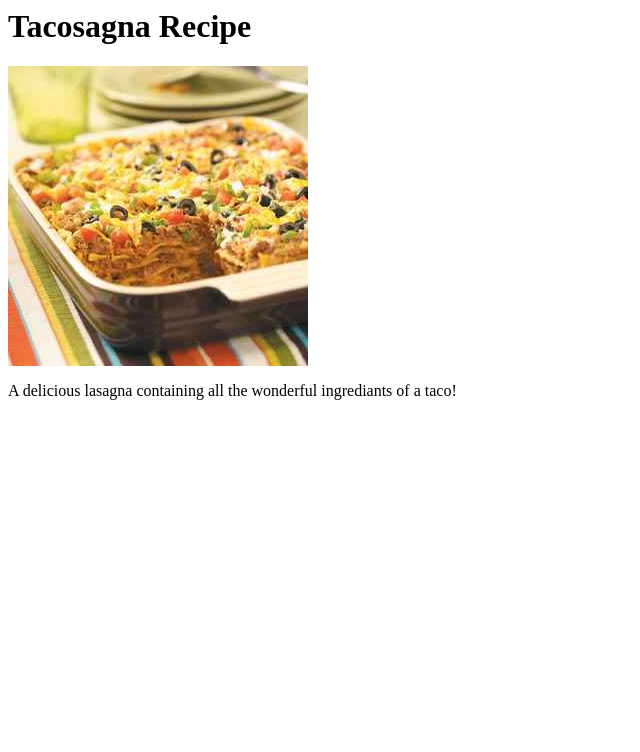
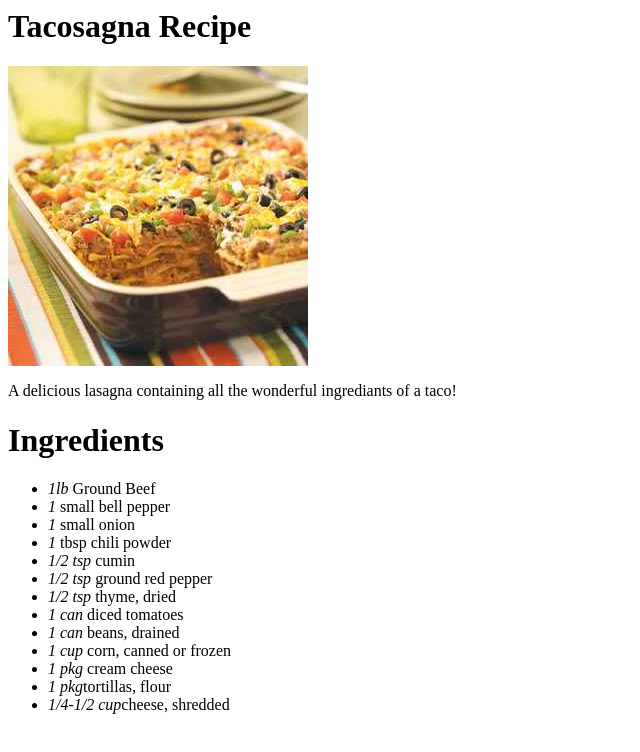
Before and after one commit to M1k3Gr33n/odin-recipies, a plain HTML site: page recipes/tacosagna.html in a window 1280 px wide. Shown: the whole page, without its empty margins (0-640 px from the left). Drawn offline with Linux system fonts and the light colour scheme.

Commit message:
edited tacosagna.html to include the recipe

```diff
--- a/recipes/tacosagna.html
+++ b/recipes/tacosagna.html
@@ -3,4 +3,21 @@
 <body>
     <img src="../images/tacosagna.jpg" alt="Some tasty tacosagna!">
     <p>A delicious lasagna containing all the wonderful ingrediants of a taco!</p>
+
+    <p><h1>Ingredients</h1></p>
+    <ul>
+        <li><i>1lb</i> Ground Beef</li>
+        <li><i>1</i> small bell pepper</li>
+        <li><i>1</i> small onion</li>
+        <li><i>1</i>  tbsp chili powder</li>
+        <li><i>1/2 tsp</i> cumin</li>
+        <li><i>1/2 tsp</i> ground red pepper</li>
+        <li><i>1/2 tsp</i> thyme, dried</li>
+        <li><i>1 can</i> diced tomatoes</li>
+        <li><i>1 can</i> beans, drained</li>
+        <li><i>1 cup</i> corn, canned or frozen</li>
+        <li><i>1 pkg</i> cream cheese</li>
+        <li><i>1 pkg</i>tortillas, flour</li>
+        <li><i>1/4-1/2 cup</i>cheese, shredded</li>
+    </ul>
 </body>
```
